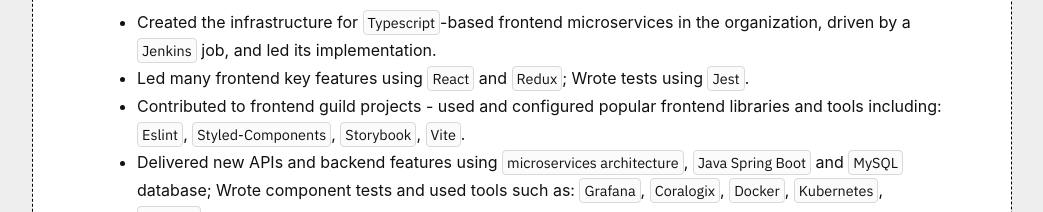
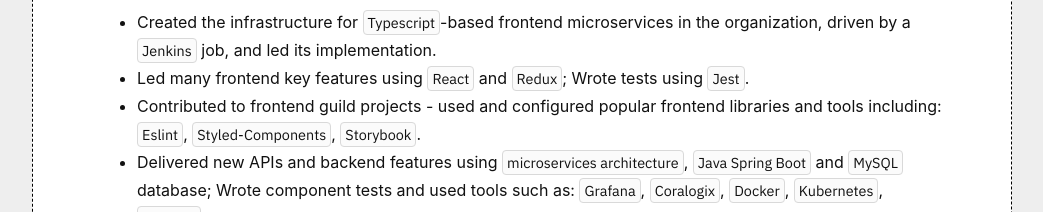
Before and after one commit to Aviv-Yaari/hire-me, a Next.js app: page / in a window 1280 px wide. Shown: the part 2400-2612 px from the top of the page, without its empty margins (118-1161 px from the left). Built offline with nearby package versions, Linux system fonts and the light colour scheme.

Commit message:
Update experience section

```diff
--- a/components/Experience.tsx
+++ b/components/Experience.tsx
@@ -23,7 +23,7 @@
             Led many frontend key features using <Tag>React</Tag> and <Tag>Redux</Tag>; Wrote tests using <Tag>Jest</Tag>.
           </li>
           <li>
-            Contributed to frontend guild projects - used and configured popular frontend libraries and tools including: <Tag>Eslint</Tag>, <Tag>Styled-Components</Tag>, <Tag>Storybook</Tag>, <Tag>Vite</Tag>.
+            Contributed to frontend guild projects - used and configured popular frontend libraries and tools including: <Tag>Eslint</Tag>, <Tag>Styled-Components</Tag>, <Tag>Storybook</Tag>.
           </li>
           <li>
             Delivered new APIs and backend features using <Tag>microservices architecture</Tag>, <Tag>Java Spring Boot</Tag> and <Tag>MySQL</Tag> database; Wrote component tests and used tools such as: <Tag>Grafana</Tag>, <Tag>Coralogix</Tag>, <Tag>Docker</Tag>, <Tag>Kubernetes</Tag>, <Tag>Datadog</Tag>.
```
